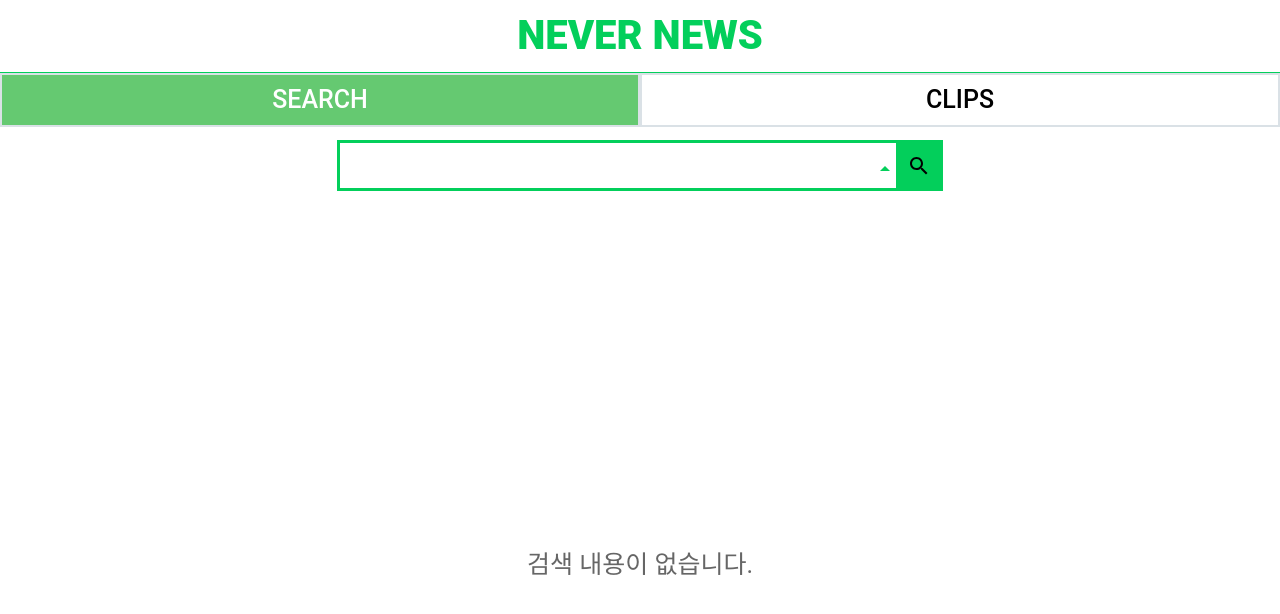
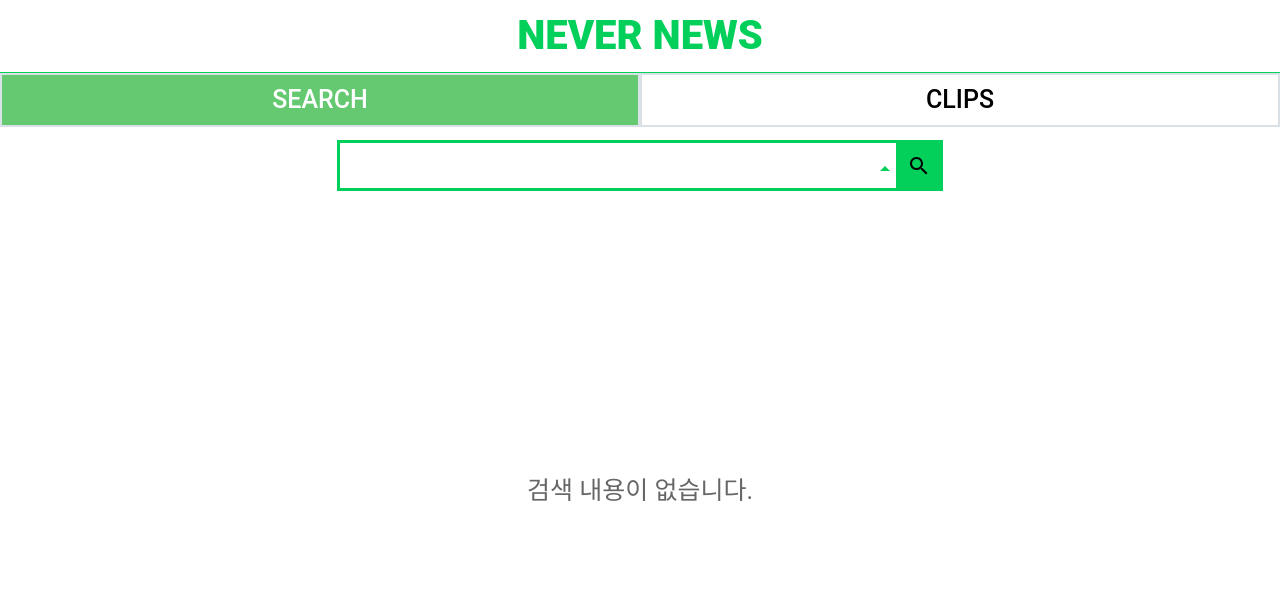
Before and after one commit to SejuneOh/News_Page, a React (Vite) app in the folder newsClient/: page / in a window 1280 px wide. Shown: the top 614 px of the page. Built offline with nearby package versions, Linux system fonts and the light colour scheme.

Commit message:
stlye: Search list div tag  position change to fixed

```diff
--- a/newsClient/src/App.tsx
+++ b/newsClient/src/App.tsx
@@ -2,6 +2,7 @@ import { Route, Routes } from "react-router-dom";
 import SearchPage from "./routes/SearchPage";
 import ClipsPage from "./routes/ClipsPage";
 import Header from "./components/Header";
+import styled from "styled-components";
 
 // 프로그램 실행 시, 로컬 스토리지 생성하기
 (() => {
--- a/newsClient/src/routes/searchPage.tsx
+++ b/newsClient/src/routes/searchPage.tsx
@@ -5,6 +5,10 @@ import SearchBar from "../components/SearchBar";
 const Container = styled.div`
   position: relative;
   top: 140px;
+
+  &::-webkit-scrollbar {
+    display: none;
+  }
 `;
 
 export default function searchPage() {
--- a/newsClient/src/styles/SearchBar.ts
+++ b/newsClient/src/styles/SearchBar.ts
@@ -59,15 +59,14 @@ export const SearchDiv = styled.div`
 `;
 
 export const SearchList = styled.ul`
-  width: 604px;
+  width: 600px;
   height: 400px;
   border: 2px solid #e4e7e8;
-  box-sizing: border-box;
-  position: absolute;
+  position: fixed;
   z-index: 2;
   background-color: #fff;
   transition: height 0.4s;
-  left: 33%;
+  left: 33.225%;
 
   &.close {
     height: 0;
--- a/newsClient/src/styles/newsListStyle.ts
+++ b/newsClient/src/styles/newsListStyle.ts
@@ -1,20 +1,16 @@
 import styled from "styled-components";
 
 export const Container = styled.section`
-  /* position: fixed; */
-  /* top: 200px; */
-  /* width: 100%; */
-  /* height: 100%; */
   box-sizing: border-box;
-  overflow: scroll;
-  height: 100vh;
+  /* overflow: scroll; */
+  /* height: 100vh; */
   padding-top: 51px;
 `;
 
 export const DefaultDiv = styled.div`
-  height: 100%;
   display: flex;
   justify-content: center;
   align-items: center;
   font-size: 25px;
+  height: 600px;
 `;
```
